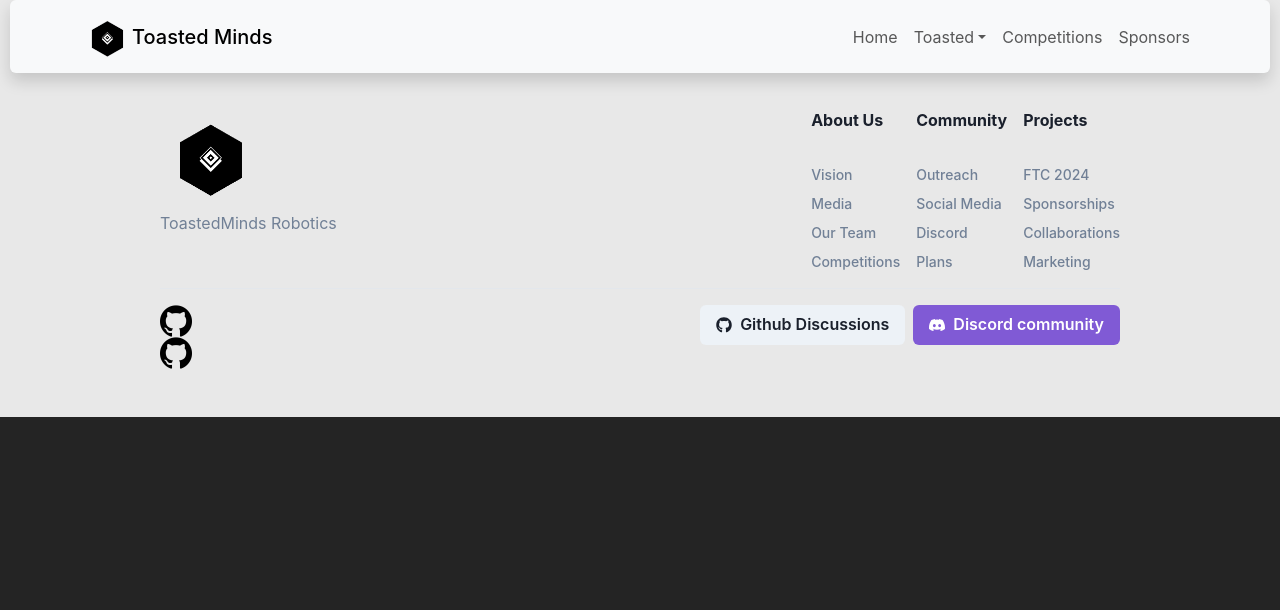
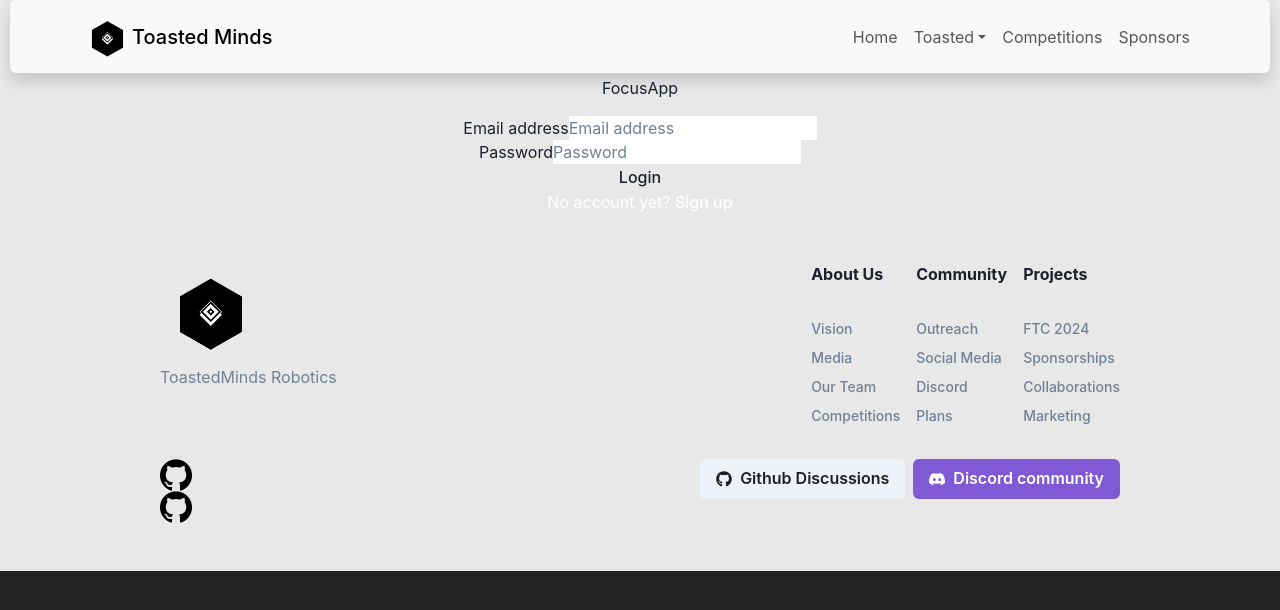
Before and after one commit to Petre4488/Toasted, a React (Vite) app: page /signup in a window 1280 px wide. Shown: the top 610 px of the page. Built offline with nearby package versions, Linux system fonts and the light colour scheme.

Commit message:
Authentification Test

```diff
--- a/package.json
+++ b/package.json
@@ -17,6 +17,8 @@
     "@types/jest": "^29.5.12",
     "@types/node": "^20.11.25",
     "bootstrap": "^5.3.3",
+    "firebase": "^10.11.0",
+    "firebaseui": "^6.1.0",
     "framer-motion": "^11.0.8",
     "gsap": "^3.12.5",
     "leaflet": "^1.9.4",
--- a/src/Pages/Dashboard.jsx
+++ b/src/Pages/Dashboard.jsx
@@ -1,3 +1,5 @@
+
+
 
 
 export default function Dashboard() {
--- /dev/null
+++ b/src/Pages/Login/SignIn.jsx
@@ -0,0 +1,87 @@
+import {useState} from 'react';
+import {  signInWithEmailAndPassword   } from 'firebase/auth';
+import { auth } from '../../firebaseConfig';
+import { NavLink, useNavigate } from 'react-router-dom'
+
+const SignIn = () => {
+    const navigate = useNavigate();
+    const [email, setEmail] = useState('');
+    const [password, setPassword] = useState('');
+
+    const onLogin = (e) => {
+        e.preventDefault();
+        signInWithEmailAndPassword(auth, email, password)
+        .then((userCredential) => {
+            // Signed in
+            const user = userCredential.user;
+            navigate("/home")
+            console.log(user);
+        })
+        .catch((error) => {
+            const errorCode = error.code;
+            const errorMessage = error.message;
+            console.log(errorCode, errorMessage)
+        });
+
+    }
+
+    return(
+        <>
+            <main >
+                <section>
+                    <div>
+                        <p> FocusApp </p>
+
+                        <form>
+                            <div>
+                                <label htmlFor="email-address">
+                                    Email address
+                                </label>
+                                <input
+                                    id="email-address"
+                                    name="email"
+                                    type="email"
+                                    required
+                                    placeholder="Email address"
+                                    onChange={(e)=>setEmail(e.target.value)}
+                                />
+                            </div>
+
+                            <div>
+                                <label htmlFor="password">
+                                    Password
+                                </label>
+                                <input
+                                    id="password"
+                                    name="password"
+                                    type="password"
+                                    required
+                                    placeholder="Password"
+                                    onChange={(e)=>setPassword(e.target.value)}
+                                />
+                            </div>
+
+                            <div>
+                                <button
+                                    onClick={onLogin}
+                                >
+                                    Login
+                                </button>
+                            </div>
+                        </form>
+
+                        <p className="text-sm text-white text-center">
+                            No account yet? {' '}
+                            <NavLink to="/signup">
+                                Sign up
+                            </NavLink>
+                        </p>
+
+                    </div>
+                </section>
+            </main>
+        </>
+    )
+}
+
+export default SignIn
--- /dev/null
+++ b/src/firebaseConfig.js
@@ -0,0 +1,23 @@
+// Import the functions you need from the SDKs you need
+import { initializeApp } from "firebase/app";
+import { getAuth } from 'firebase/auth';
+
+// TODO: Add SDKs for Firebase products that you want to use
+// https://firebase.google.com/docs/web/setup#available-libraries
+
+// Your web app's Firebase configuration
+// For Firebase JS SDK v7.20.0 and later, measurementId is optional
+const firebaseConfig = {
+  apiKey: "AIzaSyBiZMGCSgapzKhN7TlTTlmduGWhIREm5DY",
+  authDomain: "toastedminds-3aaaa.firebaseapp.com",
+  projectId: "toastedminds-3aaaa",
+  storageBucket: "toastedminds-3aaaa.appspot.com",
+  messagingSenderId: "523114061716",
+  appId: "1:523114061716:web:6d92c13695f0cc652d3981",
+  measurementId: "G-220TREFMDZ"
+};
+
+// Initialize Firebase
+const app = initializeApp(firebaseConfig);
+export const auth = getAuth(app);
+export default app;
--- a/src/main.jsx
+++ b/src/main.jsx
@@ -10,7 +10,8 @@
 import Sponsors from './Pages/Sponsors';
 import Footer from './Components/Footer';
 import Dashboard from './Pages/Dashboard'
-
+import SignIn from './Pages/Login/SignIn'
+import SignUp from './Pages/Login/SignIn';
 
 ReactDOM.createRoot(document.getElementById('root')).render(
   <React.StrictMode>
@@ -24,6 +25,8 @@
             <Route path="/competitions" element={<Competitions />} />
             <Route path="/sponsors" element={<Sponsors />} />
             <Route path="/dashboard" element={<Dashboard />} />
+            <Route path="/signin" element={<SignIn />} />
+            <Route path="/signup" element={<SignUp />} />
           </Routes>
           </div>
           <Footer />
```
Also changed, not shown: src/Pages/Login/SignOut.jsx (added, +28 -0 lines), src/Pages/Login/SignUp.jsx (added, +90 -0 lines), 1 other file (tests, documents, lock files or other folders).
